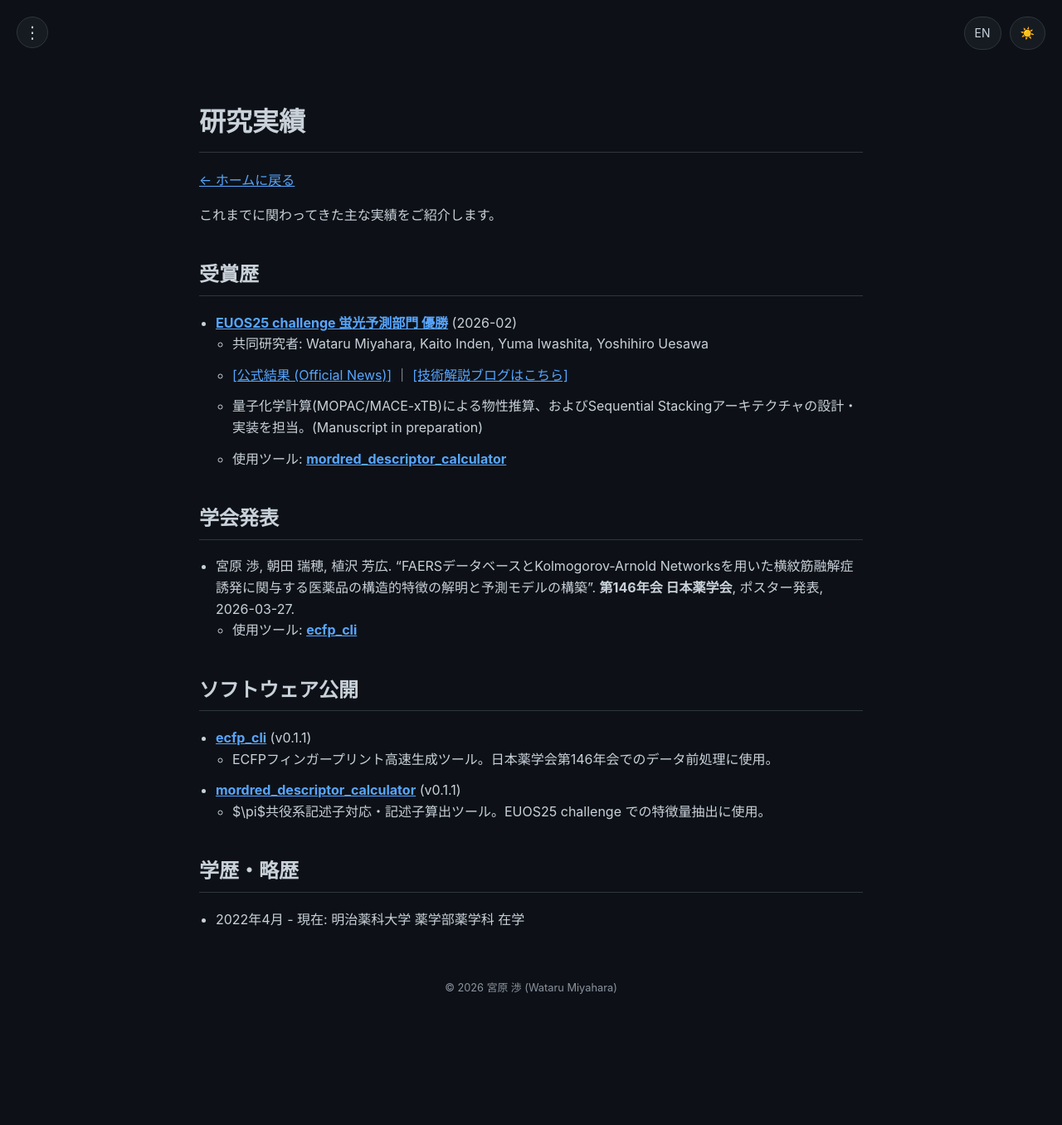
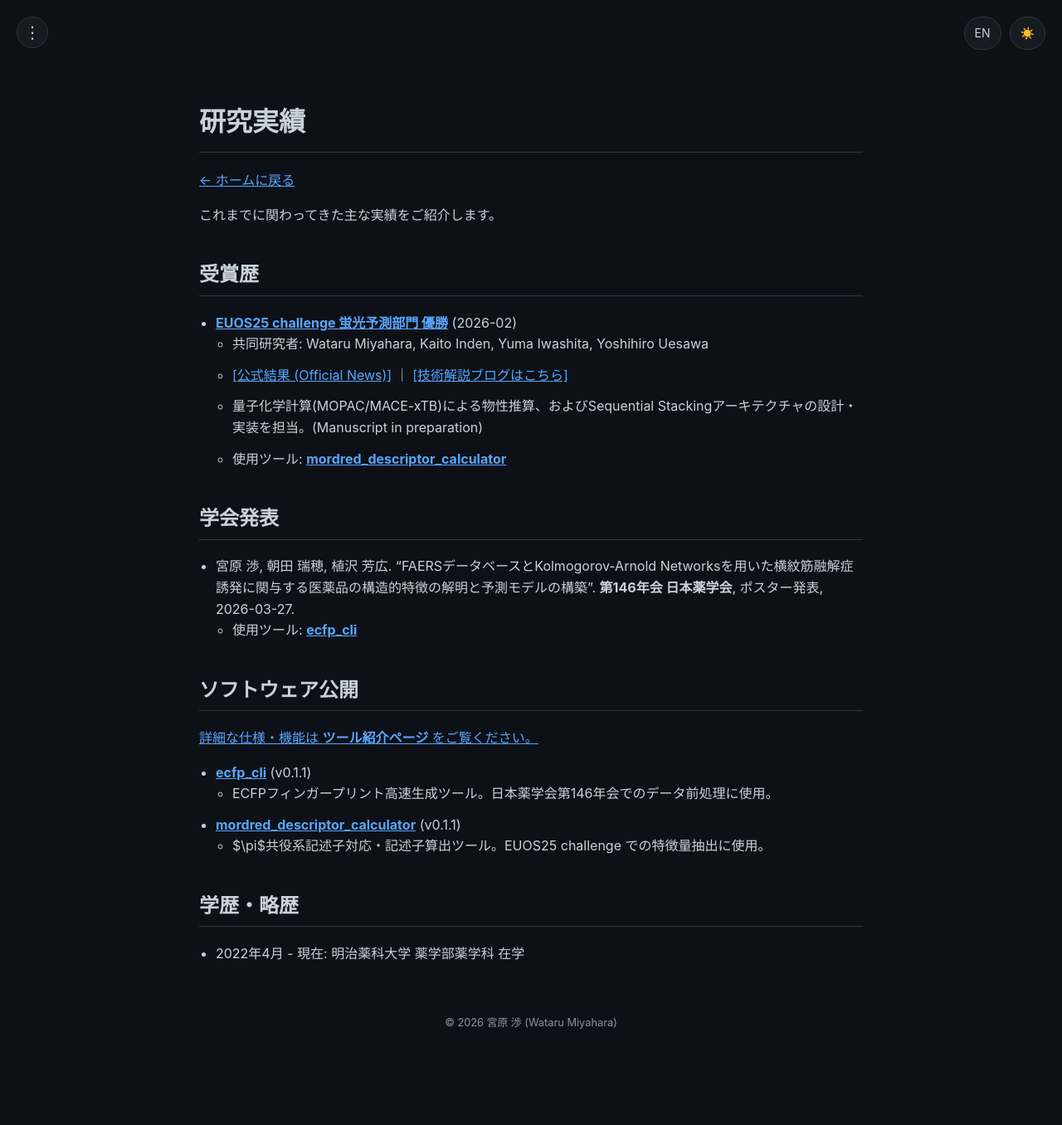
Before and after one commit to 377H-Miru/377H-Miru.github.io, a Jekyll site: the page built from achievements.md, in a window 1280 px wide. Shown: the whole page at 83% size. Built offline with Jekyll 4.4.1, drawn with Linux system fonts in a browser that asks for light colours; before the commit the page ends 1315 px from its top, so only the background shows below that.

Commit message:
UX improvement: Added internal links from Achievements to Tools page for better site navigation

```diff
--- a/achievements.md
+++ b/achievements.md
@@ -20,16 +20,18 @@
     - [[公式結果 (Official News)]]({{ award.result_url }}){:target="_blank"}
     {% if award.blog_url %}｜ [[技術解説ブログはこちら]]({{ award.blog_url }}){% endif %}
     - {{ award.description_ja }}
-    - 使用ツール: **[mordred_descriptor_calculator](https://github.com/377H-Miru/mordred_descriptor_calculator){:target="_blank"}**
+    - 使用ツール: **[mordred_descriptor_calculator](/tools)**
 {% endfor %}
 
 ## 学会発表
 {% for pres in data.presentations %}
 - {{ pres.authors_ja }}. "{{ pres.title_ja }}". **{{ pres.event_ja }}**, {{ pres.role_ja }}, {{ pres.date }}.
-    - 使用ツール: **[ecfp_cli](https://github.com/377H-Miru/ecfp_cli){:target="_blank"}**
+    - 使用ツール: **[ecfp_cli](/tools)**
 {% endfor %}
 
 ## ソフトウェア公開
+[詳細な仕様・機能は **ツール紹介ページ** をご覧ください。](/tools)
+
 - **[ecfp_cli](https://github.com/377H-Miru/ecfp_cli){:target="_blank"}** (v0.1.1)
     - ECFPフィンガープリント高速生成ツール。日本薬学会第146年会でのデータ前処理に使用。
 - **[mordred_descriptor_calculator](https://github.com/377H-Miru/mordred_descriptor_calculator){:target="_blank"}** (v0.1.1)
```
Also changed, not shown: en/achievements.md (+4 -2 lines).
